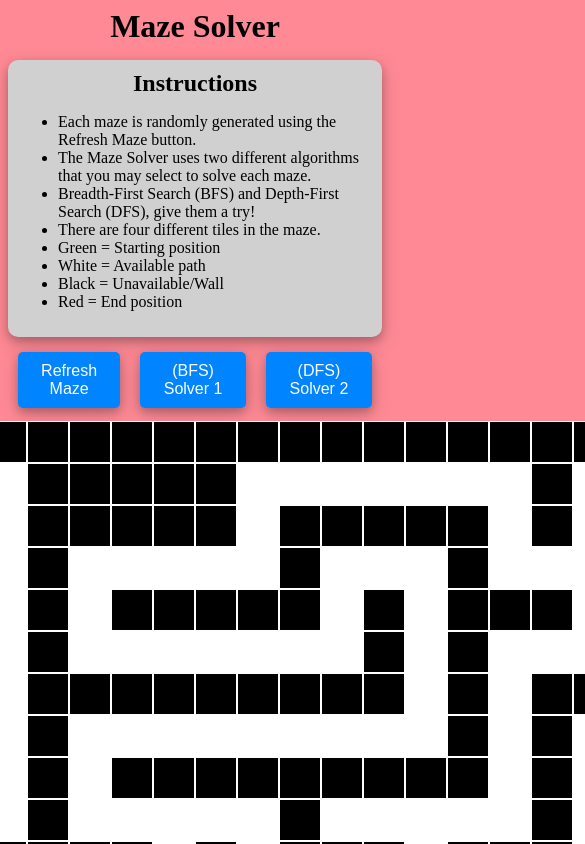
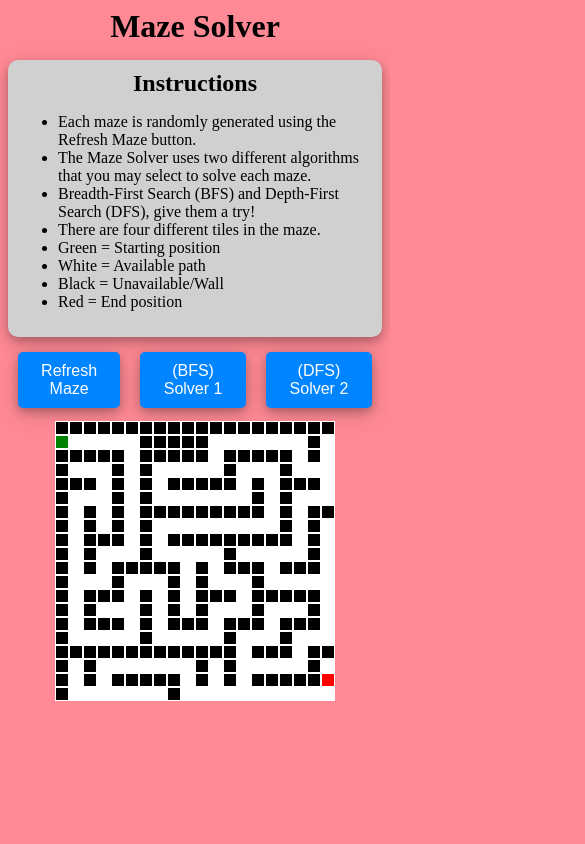
Before and after one commit to Jarmanis/PathfindingAlgo, a React (Vite) app: page / in a window 390 px wide. Shown: the top 844 px of the page, 585 px wide, since content can reach past the window. Built offline with nearby package versions, Linux system fonts and the light colour scheme; a web font is replaced by a local one.

Commit message:
added mobile media query

```diff
--- a/src/App.css
+++ b/src/App.css
@@ -99,3 +99,15 @@ html {
 .cell.end {
   background-color: red;
 }
+
+@media (max-width: 850px) {
+  .maze {
+    zoom: 0.5;
+  }
+}
+
+@media (max-width: 450px) {
+  .maze {
+    zoom: 0.3;
+  }
+}
```
